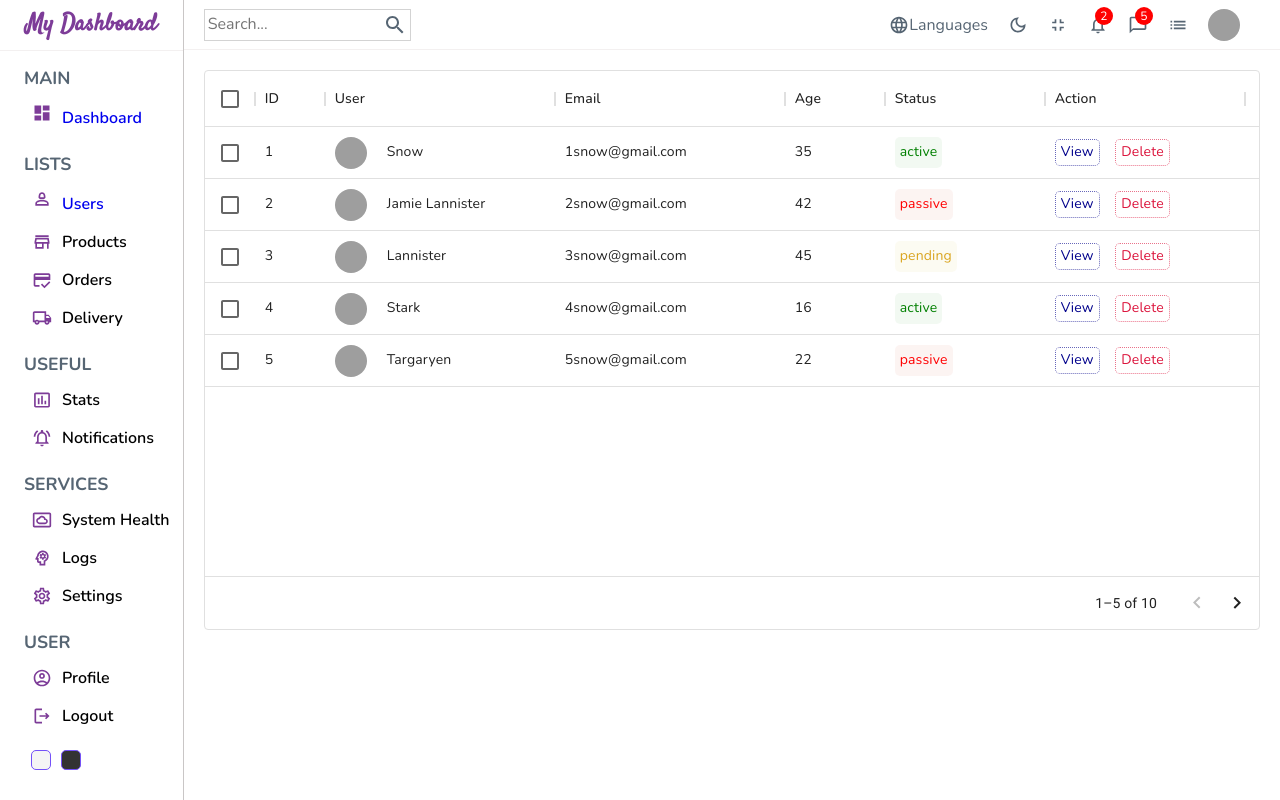
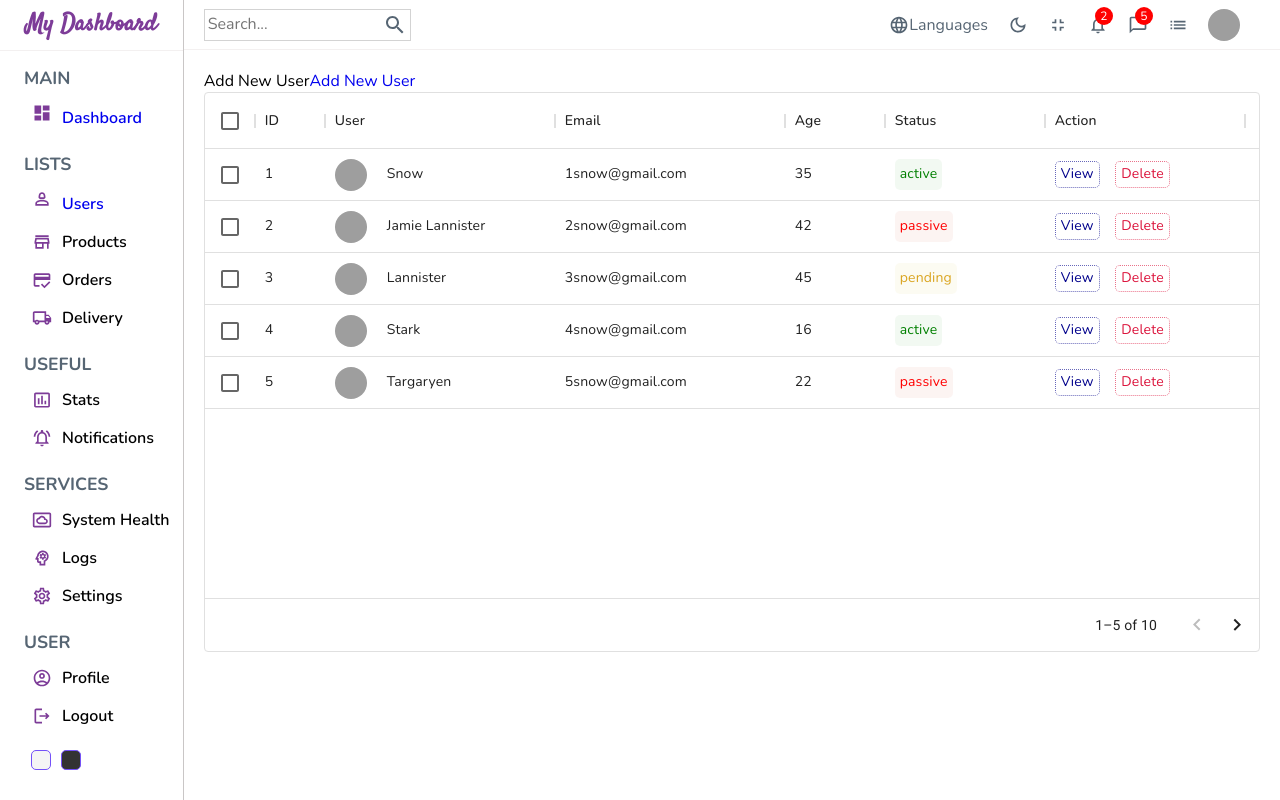
Before and after one commit to belaymit/intro-mern-stack, a React (Create React App) app: page /users in a window 1280 px wide. Built offline with nearby package versions, Linux system fonts and the light colour scheme; grey boxes are pictures that could not be loaded.

Commit message:
added title and button

```diff
--- a/src/components/data-table/DataTable.jsx
+++ b/src/components/data-table/DataTable.jsx
@@ -1,5 +1,6 @@
 import React from 'react';
 import { DataGrid } from '@mui/x-data-grid';
+import { Link } from 'react-router-dom';
 import { userColumns, userRows } from '../../common/dataTableSource';
 import '../../styles/dataTable.scss';
 
@@ -19,7 +20,12 @@ const DataTable = () => {
   ];
   return (
     <div className="data-table">
+      <div className="data-table-title">
+        Add New User
+        <Link to="/users/new" style={{ textDecoration: 'none' }} className="link">Add New User</Link>
+      </div>
       <DataGrid
+        className="data-grid"
         rows={userRows}
         columns={userColumns.concat(actionColumn)}
         pageSize={5}
```
